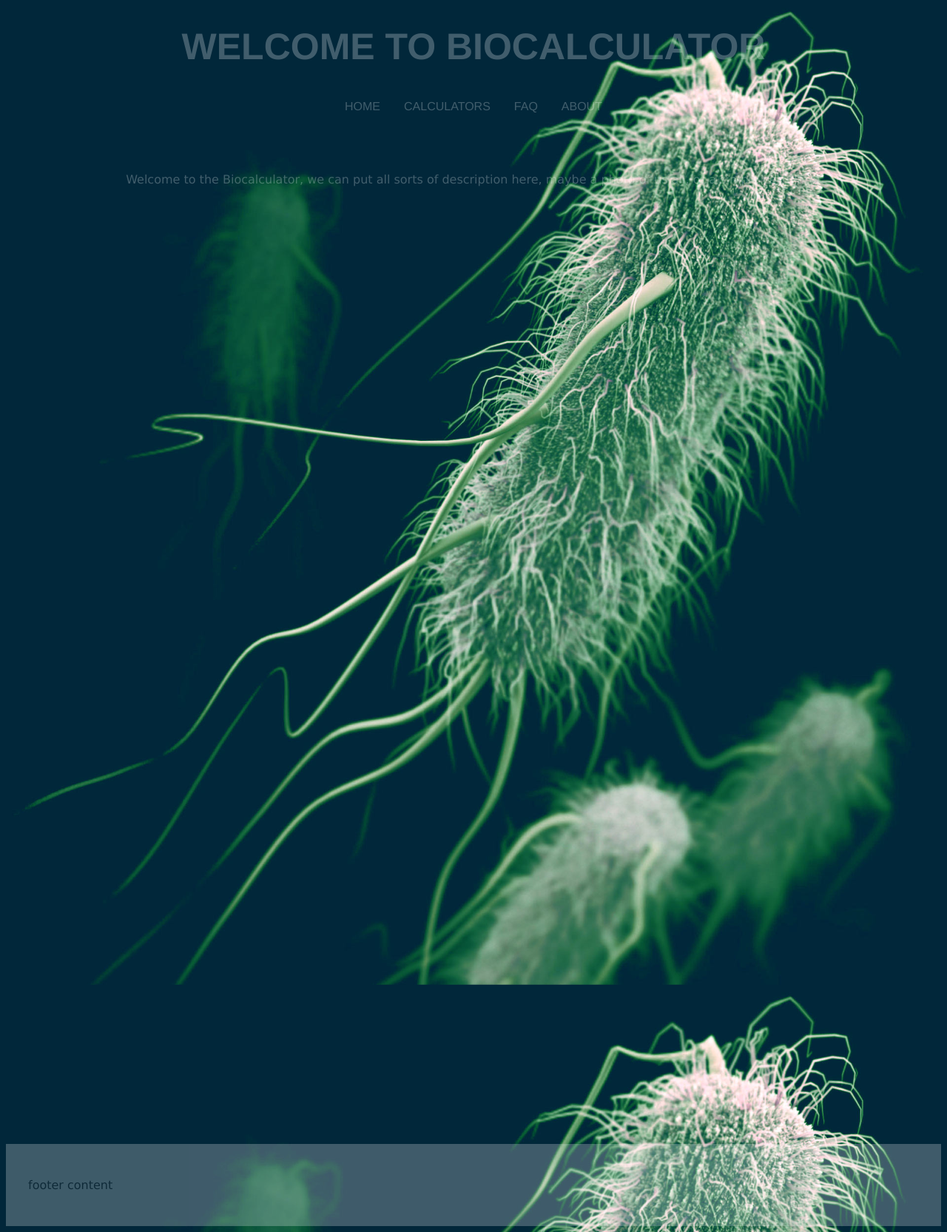
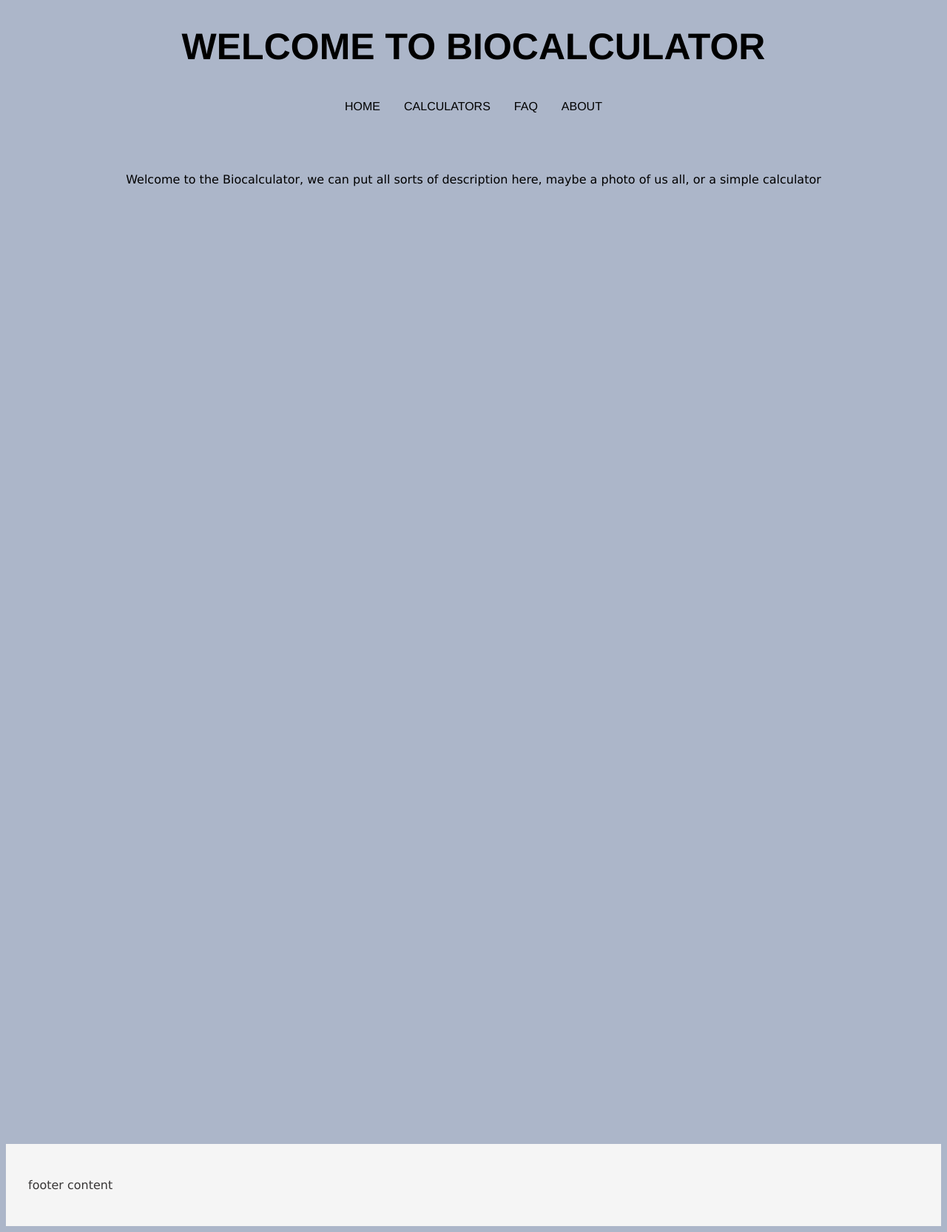
Before and after one commit to tommyfuu/BioCalculator, a Django app: page / in a window 1280 px wide. Shown: the whole page at 74% size. Run offline with Django 3.2, Linux system fonts and the light colour scheme.

Commit message:
replaced background image with solid color and changed font colors

```diff
--- a/homepage/templates/about.html
+++ b/homepage/templates/about.html
@@ -4,7 +4,7 @@
         <title>Bio Calculator About Page</title>
     </head>
 
-    <body style="background-color:rgb(255, 255, 255); font-size: 18; font-family: Verdana, Geneva, Tahoma, sans-serif;">
+    <body>
         <center>
             <hr style="height:20pt; visibility:hidden;" />
             <h1></h1>
--- a/homepage/templates/calcPCR.html
+++ b/homepage/templates/calcPCR.html
@@ -5,7 +5,7 @@
 
     </head>
 
-    <body style="background-color: rgb(255, 255, 255);">
+    <body>
         <center>
             <hr style="height:15pt; visibility:hidden;" />
             <h4>PCR Calculator</h4>
--- a/homepage/templates/calcPCRError.html
+++ b/homepage/templates/calcPCRError.html
@@ -4,7 +4,7 @@
         <title>Bio Calculator Contact Page</title>
     </head>
 
-    <body style="background-color:rgb(255, 255, 255)">
+    <body>
         <center>
             <hr style="height:15pt; visibility:hidden;" />
             <h4>PCR Calculator</h4>
--- a/homepage/templates/calcPCRResult.html
+++ b/homepage/templates/calcPCRResult.html
@@ -4,7 +4,7 @@
         <title>Bio Calculator Contact Page</title>
     </head>
 
-    <body style="background-color:rgb(255, 255, 255);">
+    <body>
         <center>
             <hr style="height:15pt; visibility:hidden;" />
             <h4>PCR Calculator</h4>
--- a/homepage/templates/calcUnitConvert.html
+++ b/homepage/templates/calcUnitConvert.html
@@ -4,7 +4,7 @@
         <title>Bio Calculator Contact Page</title>
     </head>
 
-    <body style="background-color:rgb(216, 204, 36);">
+    <body>
         <center>
             <hr style="height:15pt; visibility:hidden;" />
             <h4>Unit Conversion Calculator</h4>
--- a/homepage/templates/calcUnitConvertError.html
+++ b/homepage/templates/calcUnitConvertError.html
@@ -4,7 +4,7 @@
         <title>Bio Calculator Contact Page</title>
     </head>
 
-    <body style="background-color:rgb(255, 255, 255);">
+    <body>
         <center>
             <hr style="height:15pt; visibility:hidden;" />
             <h4>Unit Conversion Calculator</h4>
--- a/homepage/templates/calcUnitConvertResult.html
+++ b/homepage/templates/calcUnitConvertResult.html
@@ -4,7 +4,7 @@
         <title>Bio Calculator Contact Page</title>
     </head>
 
-    <body style="background-color:rgb(255, 255, 255);">
+    <body>
          <center>
             <hr style="height:15pt; visibility:hidden;" />
             <h4>Unit Conversion Calculator</h4>
--- a/homepage/templates/concentrationCalc.html
+++ b/homepage/templates/concentrationCalc.html
@@ -4,7 +4,7 @@
         <title>Bio Calculator Contact Page</title>
     </head>
 
-    <body style="background-color:rgb(216, 204, 36);">
+    <body>
         <center>
             <hr style="height:15pt; visibility:hidden;" />
             <h4>Concentration Change Calculator</h4>
--- a/homepage/templates/concentrationCalcError.html
+++ b/homepage/templates/concentrationCalcError.html
@@ -4,7 +4,7 @@
         <title>Bio Calculator Contact Page</title>
     </head>
 
-    <body style="background-color:rgb(255, 255, 255);">
+    <body>
         <center>
             <hr style="height:15pt; visibility:hidden;" />
             <h4>Concentration Change Calculator</h4>
--- a/homepage/templates/concentrationCalcResult.html
+++ b/homepage/templates/concentrationCalcResult.html
@@ -4,7 +4,7 @@
         <title>Bio Calculator Contact Page</title>
     </head>
 
-    <body style="background-color:rgb(255, 255, 255);">
+    <body>
         <center>
             <hr style="height:15pt; visibility:hidden;" />
             <h4>Concentration Change Calculator</h4>
--- a/homepage/templates/concentrationCalcSolute.html
+++ b/homepage/templates/concentrationCalcSolute.html
@@ -4,7 +4,7 @@
         <title>Bio Calculator Contact Page</title>
     </head>
 
-    <body style="background-color:rgb(255, 255, 255);">
+    <body>
         <center>
             <hr style="height:15pt; visibility:hidden;" />
             <h4>Concentration Change Calculator</h4>
--- a/homepage/templates/cuttingReactionCalc.html
+++ b/homepage/templates/cuttingReactionCalc.html
@@ -4,7 +4,7 @@
         <title>Bio Calculator Contact Page</title>
     </head>
 
-    <body style="background-color:rgb(216, 204, 36);">
+    <body>
         <center>
             <hr style="height:15pt; visibility:hidden;" />
             <h4>Cutting Reaction Calculator</h4>
--- a/homepage/templates/cuttingReactionCalcResult.html
+++ b/homepage/templates/cuttingReactionCalcResult.html
@@ -4,7 +4,7 @@
         <title>Bio Calculator Contact Page</title>
     </head>
 
-    <body style="background-color:rgb(255, 255, 255);">
+    <body>
         <center>
             <hr style="height:15pt; visibility:hidden;" />
             <h4>Cutting Reaction Calculator</h4>
--- a/homepage/templates/faq.html
+++ b/homepage/templates/faq.html
@@ -4,7 +4,7 @@
         <title>Bio Calculator FAQ Page</title>
     </head>
 
-    <body style="background-color:rgb(255, 255, 255);">
+    <body>
         <center>
             <hr style="height:20pt; visibility:hidden;" />
             <h1></h1>
--- a/homepage/templates/login.html
+++ b/homepage/templates/login.html
@@ -4,7 +4,7 @@
         <title>Bio Calculator Log In Page</title>
     </head>
 
-    <body style="background-color:rgb(255, 255, 255);">
+    <body>
         <center>
             <hr style="height:20pt; visibility:hidden;" />
             <h1></h1>
--- a/homepage/templates/title.html
+++ b/homepage/templates/title.html
@@ -3,7 +3,7 @@
       font-family: Helvetica, sans-serif;
       text-align:center;
       font-size:50px;
-      color: white;
+      color:black;
     }
 </style>
 
--- a/media/navbar.css
+++ b/media/navbar.css
@@ -14,7 +14,7 @@ ul {
   li a, .dropbtn {
     font-family: Helvetica, sans-serif;
     display: block;
-    color: white;
+    color: black;
     text-align: center;
     padding: 10px 16px;
     text-decoration: none;
@@ -37,7 +37,7 @@ ul {
   }
 
   .dropdown-content a {
-    color: white;
+    color: black;
     padding: 12px 16px;
     text-decoration: none;
     display: block;
--- a/media/style.css
+++ b/media/style.css
@@ -3,13 +3,13 @@ table {
     height: 30%;
 }
 body {
-    background-color: rgb(216, 204, 36);
+    background-color: rgb(172, 182, 201);
     font-size: 18;
     font-family: Verdana, Geneva, Tahoma, sans-serif;
-    background-image: url("/media/image_5354e-Escherichia-coli.jpeg");
-    opacity: 0.25;
+    /* background-image: url("/media/image_5354e-Escherichia-coli.jpeg"); */
+    /* opacity: 0.25; */
     background-repeat: no-repeat;
     background-attachment: fixed;
     background-size: cover;
-    color:white;
+    color:black;
 }
```
